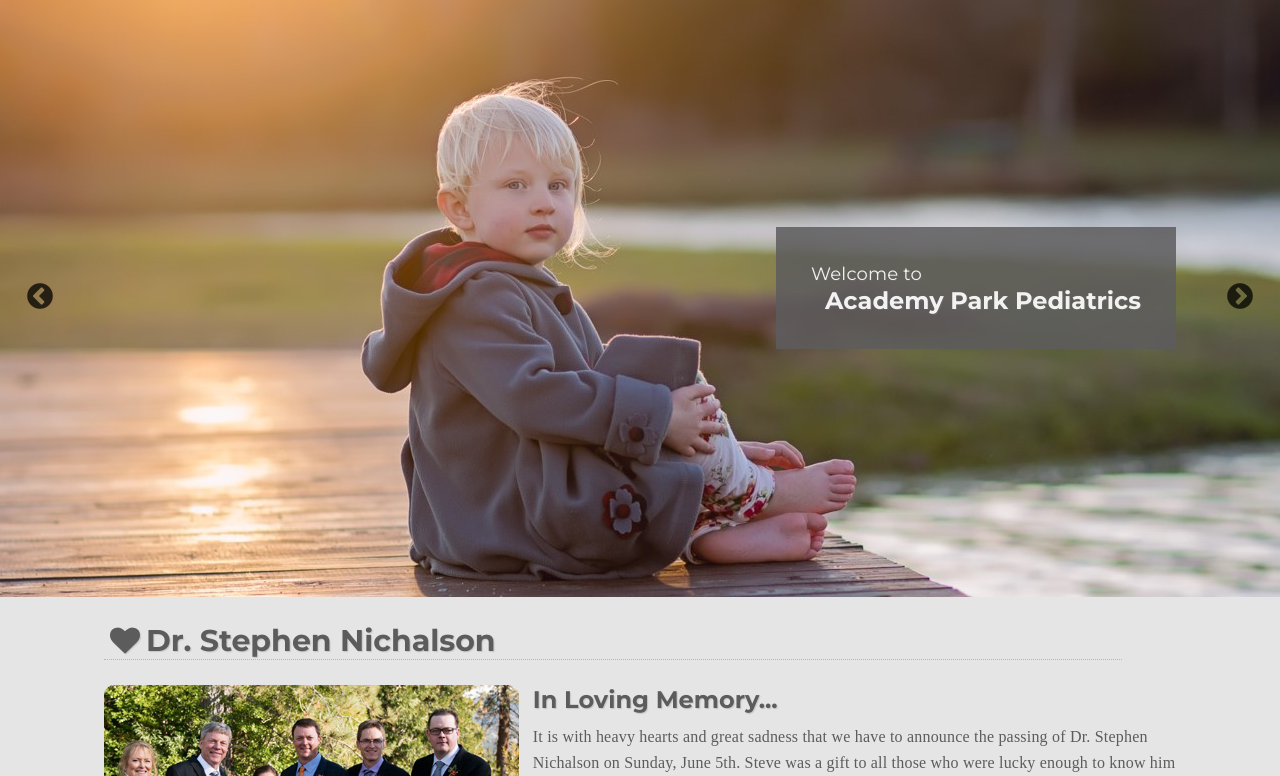
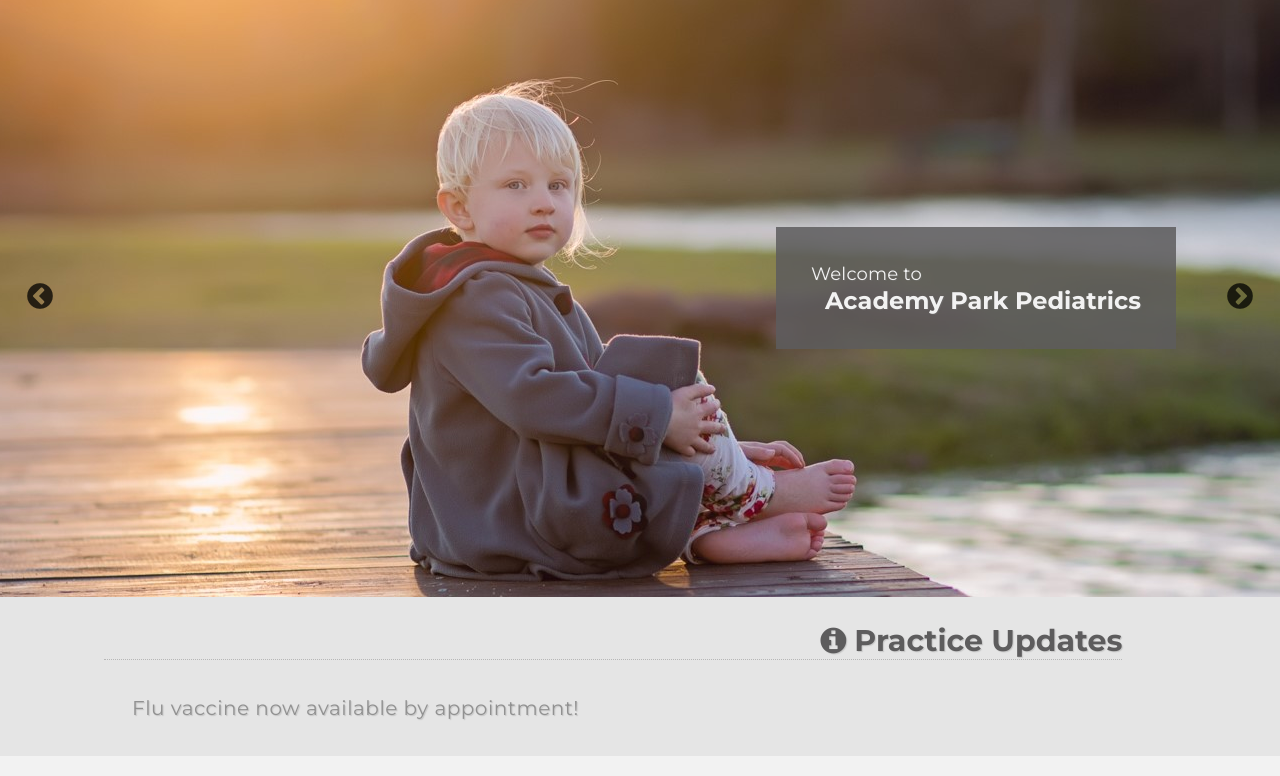
Before and after one commit to academyparkweb/academyparkweb.github.io, a plain HTML site: page index.html in a window 1280 px wide. Shown: the part 176-952 px from the top of the page. Drawn offline with Linux system fonts and the light colour scheme; a web font is replaced by a local one.

Commit message:
Add updates section

```diff
--- a/index.html
+++ b/index.html
@@ -171,6 +171,18 @@
             </div>
         </div>
         <!-- /mainBanner -->
+        <section id="currentNews" class="">
+            <div class="row">
+                <div class="column">
+                    <h2 class="h-alignRight dotted icon-info">Practice Updates</h2>
+                </div>
+            </div>
+            <div class="row">
+                <div class="column">
+                    <p class="lead lead--indented">Flu vaccine now available by appointment!</p>
+                </div>
+            </div>
+        </section>
         <section id="memoriam" class="">
             <div class="row">
                 <div class="column">
```
